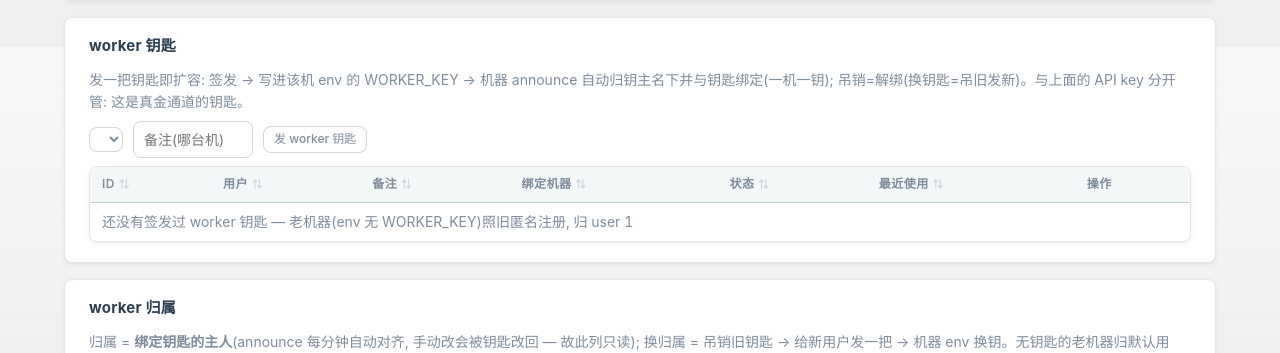
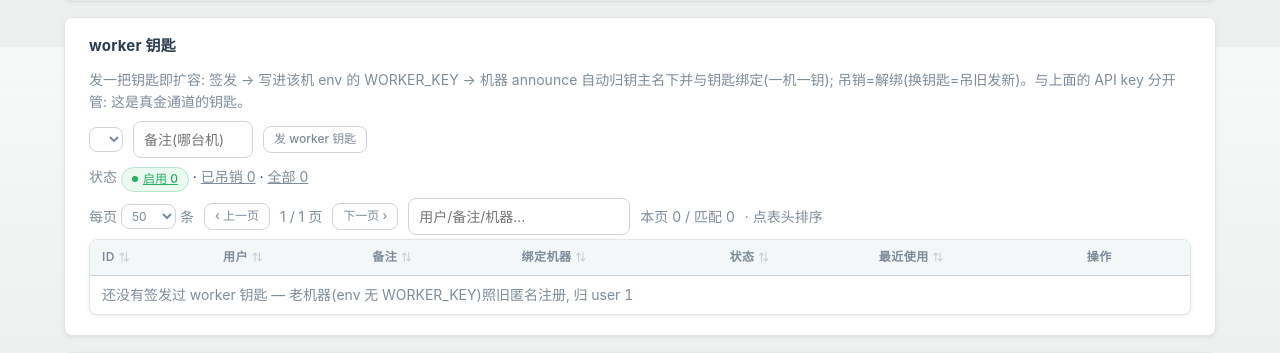
Before and after one commit to cloudformer/mt5_factory, a Flask app: page /admin/users in a window 1280 px wide. Shown: the part 753-1106 px from the top of the page. Run offline with Flask 3, Linux system fonts and the light colour scheme; lists and menus that the app fills with data are empty; parts of the project's set-up code (start-up, migrations or seed data) failed here and were passed over.

Commit message:
worker钥匙表: 状态过滤(默认只看启用, 计数按全量)+标准工具条分页; 筛选报告AJAX片段/结论按钮按需/修展开加载中; 服务端分页+通过优先

```diff
--- a/containers/web/templates/admin_users.html
+++ b/containers/web/templates/admin_users.html
@@ -112,7 +112,16 @@
     <input name="name" class="small" placeholder="备注(哪台机)" style="width:120px">
     <button class="small">发 worker 钥匙</button>
   </form>
-  <table class="dense">
+  {# 状态过滤(2026-08-05 Frank 定): 默认只看启用的, 吊销的是历史履历按需查看 #}
+  <p class="inline" style="margin:0 0 6px">
+    <span class="muted">状态</span>
+    {% for v, zh in [('enabled', '启用'), ('revoked', '已吊销'), ('all', '全部')] %}
+    <a href="{{ url_for('admin.users_page', keys=v) }}"
+       class="{{ 'badge ok' if wk_state == v else 'muted' }}">{{ zh }} {{ wk_counts[v] }}</a>{{ ' · ' if not loop.last }}
+    {% endfor %}
+  </p>
+  {{ m.table_toolbar('wkeys-table', hint='用户/备注/机器…') }}
+  <table id="wkeys-table" class="dense">
     <thead><tr><th>ID</th><th>用户</th><th>备注</th><th>绑定机器</th><th>状态</th><th>最近使用</th><th data-nosort>操作</th></tr></thead>
     <tbody>
     {% for k in wkeys %}
@@ -130,7 +139,9 @@
         </form></td>
       </tr>
     {% endfor %}
-    {% if not wkeys %}<tr><td colspan="7" class="muted">还没有签发过 worker 钥匙 — 老机器(env 无 WORKER_KEY)照旧匿名注册, 归 user 1</td></tr>{% endif %}
+    {% if not wkeys %}<tr><td colspan="7" class="muted">
+      {%- if wk_counts.all %}当前筛选({{ '启用' if wk_state == 'enabled' else '已吊销' }})下没有钥匙 — 换上面的状态看
+      {%- else %}还没有签发过 worker 钥匙 — 老机器(env 无 WORKER_KEY)照旧匿名注册, 归 user 1{% endif %}</td></tr>{% endif %}
     </tbody>
   </table>
 </section>
--- a/containers/web/views/users.py
+++ b/containers/web/views/users.py
@@ -33,8 +33,19 @@ def users_page():
                 "today": r["today"], "total": r["used_total"]}
     except api.ApiError as e:
         flash(f"api 不可用: {e}", "error")
+    # worker 钥匙状态过滤(2026-08-05 Frank 定): 默认只看启用的 — 吊销的是历史履历(轮换=吊旧发新),
+    # 平时不该占视野; 计数按全量算(切过去也知道有多少)
+    wk_state = request.args.get("keys", "enabled")
+    wk_counts = {"all": len(wkeys),
+                 "enabled": sum(1 for k in wkeys if k["enabled"]),
+                 "revoked": sum(1 for k in wkeys if not k["enabled"])}
+    if wk_state == "enabled":
+        wkeys = [k for k in wkeys if k["enabled"]]
+    elif wk_state == "revoked":
+        wkeys = [k for k in wkeys if not k["enabled"]]
     return render_template("admin_users.html", users=users, keys=keys, wkeys=wkeys,
-                           hosts=hosts, usage_view=usage_view)
+                           hosts=hosts, usage_view=usage_view,
+                           wk_state=wk_state, wk_counts=wk_counts)
 
 
 @bp.post("/switch_user")
```
